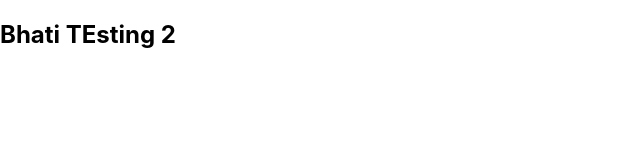
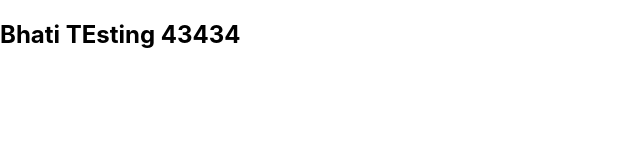
Before and after one commit to abhay-bhati/jenkins-test, a React (Create React App) app: page / in a window 1280 px wide. Shown: the top 160 px of the page, without its empty margins (0-640 px from the left). Built offline with nearby package versions, Linux system fonts and the light colour scheme.

Commit message:
fdafdfsdf

```diff
--- a/src/App.js
+++ b/src/App.js
@@ -2,7 +2,7 @@
 function App() {
   return (
     <div>
-      <h2>Bhati TEsting 2</h2>
+      <h2>Bhati TEsting 43434</h2>
     </div>
   );
 }
```
